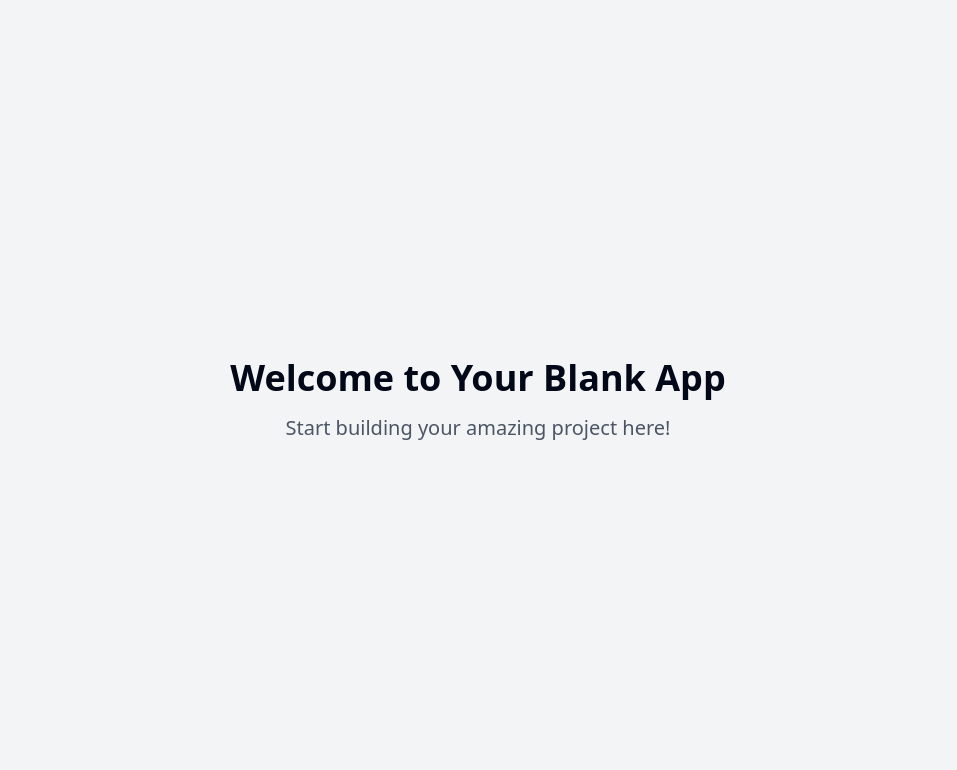
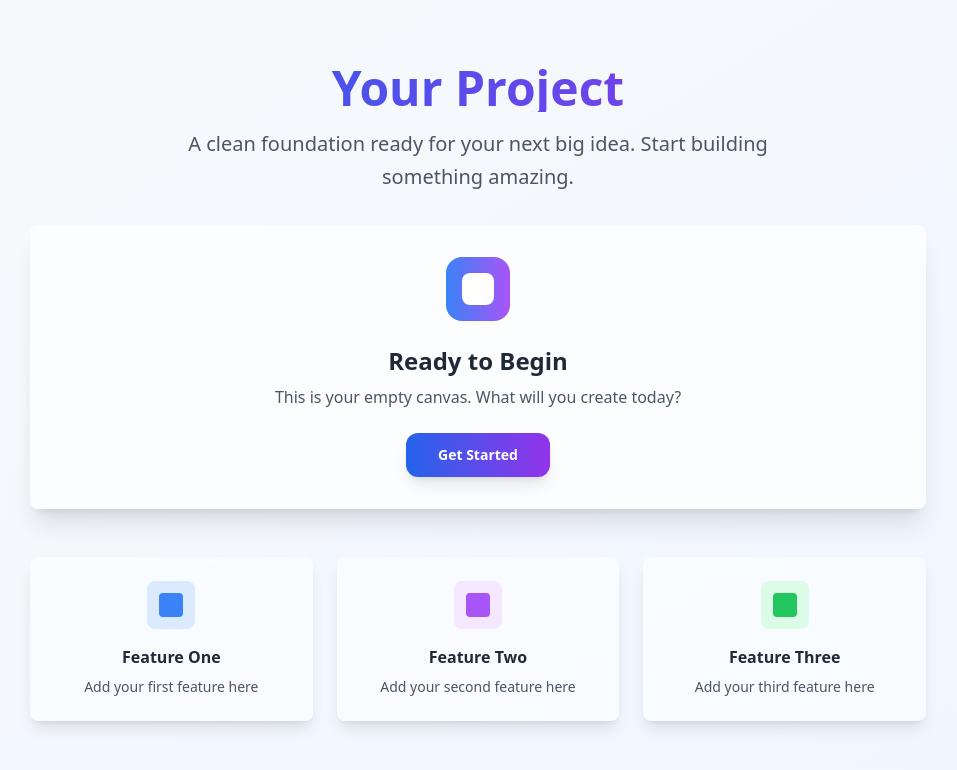
Before and after one commit to michelsomcl/vibe-financas-pro16, a React (Vite) app: page / in a window 1280 px wide. Shown: the top 770 px of the page, without its empty margins (162-1119 px from the left). Built offline with nearby package versions, Linux system fonts and the light colour scheme.

Commit message:
Create empty project
Remove all existing data and components.

```diff
--- a/src/pages/Index.tsx
+++ b/src/pages/Index.tsx
@@ -1,11 +1,66 @@
-// Update this page (the content is just a fallback if you fail to update the page)
+
+import React from 'react';
+import { Button } from "@/components/ui/button";
+import { Card } from "@/components/ui/card";
 
 const Index = () => {
   return (
-    <div className="min-h-screen flex items-center justify-center bg-gray-100">
-      <div className="text-center">
-        <h1 className="text-4xl font-bold mb-4">Welcome to Your Blank App</h1>
-        <p className="text-xl text-gray-600">Start building your amazing project here!</p>
+    <div className="min-h-screen bg-gradient-to-br from-slate-50 to-blue-50">
+      <div className="container mx-auto px-4 py-16">
+        <div className="max-w-4xl mx-auto text-center">
+          <div className="mb-8">
+            <h1 className="text-5xl font-bold text-gray-900 mb-4 bg-gradient-to-r from-blue-600 to-purple-600 bg-clip-text text-transparent">
+              Your Project
+            </h1>
+            <p className="text-xl text-gray-600 max-w-2xl mx-auto leading-relaxed">
+              A clean foundation ready for your next big idea. Start building something amazing.
+            </p>
+          </div>
+
+          <Card className="p-8 mb-8 bg-white/70 backdrop-blur-sm border-0 shadow-xl">
+            <div className="space-y-6">
+              <div className="w-16 h-16 bg-gradient-to-r from-blue-500 to-purple-500 rounded-2xl mx-auto flex items-center justify-center">
+                <div className="w-8 h-8 bg-white rounded-lg"></div>
+              </div>
+              <div>
+                <h2 className="text-2xl font-semibold text-gray-800 mb-2">Ready to Begin</h2>
+                <p className="text-gray-600">This is your empty canvas. What will you create today?</p>
+              </div>
+              <Button
+                size="lg"
+                className="bg-gradient-to-r from-blue-600 to-purple-600 hover:from-blue-700 hover:to-purple-700 text-white font-semibold px-8 py-3 rounded-xl transition-all duration-300 transform hover:scale-105 shadow-lg"
+              >
+                Get Started
+              </Button>
+            </div>
+          </Card>
+
+          <div className="grid grid-cols-1 md:grid-cols-3 gap-6 mt-12">
+            <Card className="p-6 bg-white/50 backdrop-blur-sm border-0 shadow-lg hover:shadow-xl transition-all duration-300 hover:scale-105">
+              <div className="w-12 h-12 bg-blue-100 rounded-lg mx-auto mb-4 flex items-center justify-center">
+                <div className="w-6 h-6 bg-blue-500 rounded"></div>
+              </div>
+              <h3 className="font-semibold text-gray-800 mb-2">Feature One</h3>
+              <p className="text-sm text-gray-600">Add your first feature here</p>
+            </Card>
+
+            <Card className="p-6 bg-white/50 backdrop-blur-sm border-0 shadow-lg hover:shadow-xl transition-all duration-300 hover:scale-105">
+              <div className="w-12 h-12 bg-purple-100 rounded-lg mx-auto mb-4 flex items-center justify-center">
+                <div className="w-6 h-6 bg-purple-500 rounded"></div>
+              </div>
+              <h3 className="font-semibold text-gray-800 mb-2">Feature Two</h3>
+              <p className="text-sm text-gray-600">Add your second feature here</p>
+            </Card>
+
+            <Card className="p-6 bg-white/50 backdrop-blur-sm border-0 shadow-lg hover:shadow-xl transition-all duration-300 hover:scale-105">
+              <div className="w-12 h-12 bg-green-100 rounded-lg mx-auto mb-4 flex items-center justify-center">
+                <div className="w-6 h-6 bg-green-500 rounded"></div>
+              </div>
+              <h3 className="font-semibold text-gray-800 mb-2">Feature Three</h3>
+              <p className="text-sm text-gray-600">Add your third feature here</p>
+            </Card>
+          </div>
+        </div>
       </div>
     </div>
   );
```
